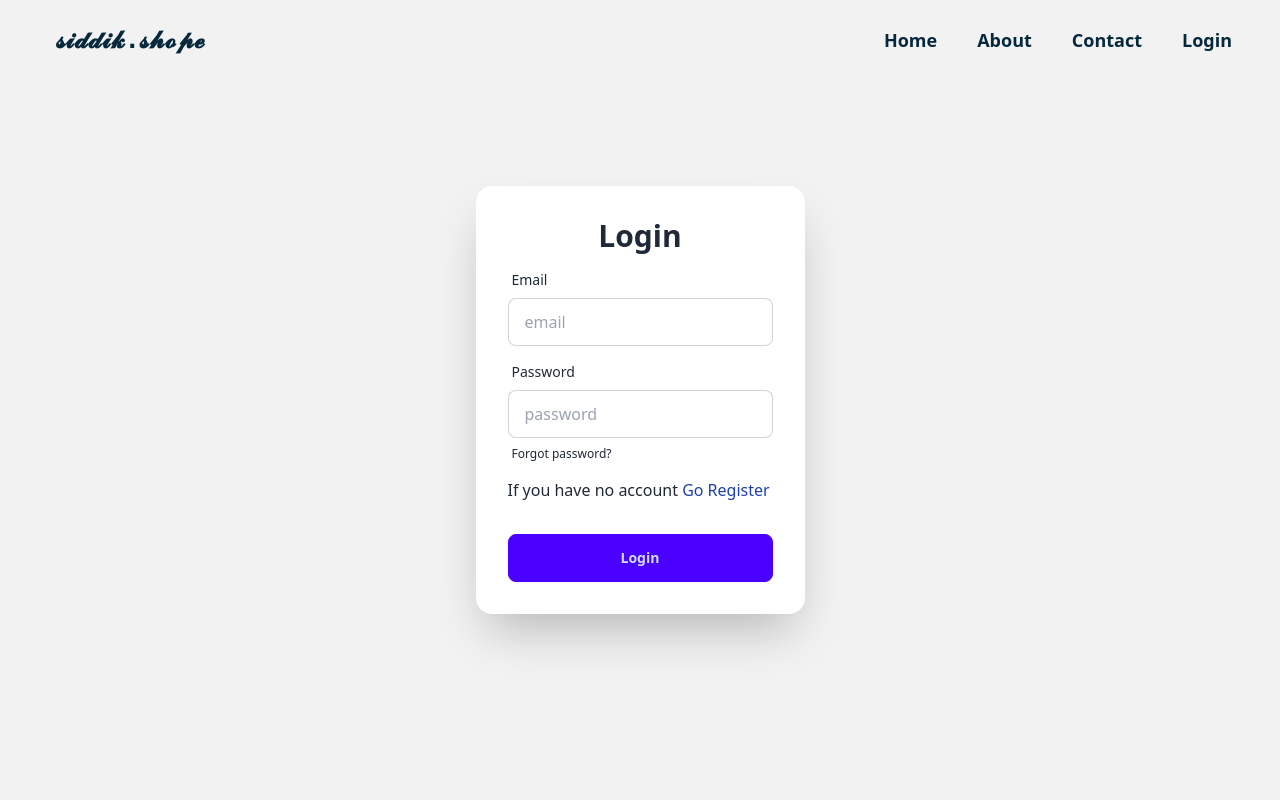
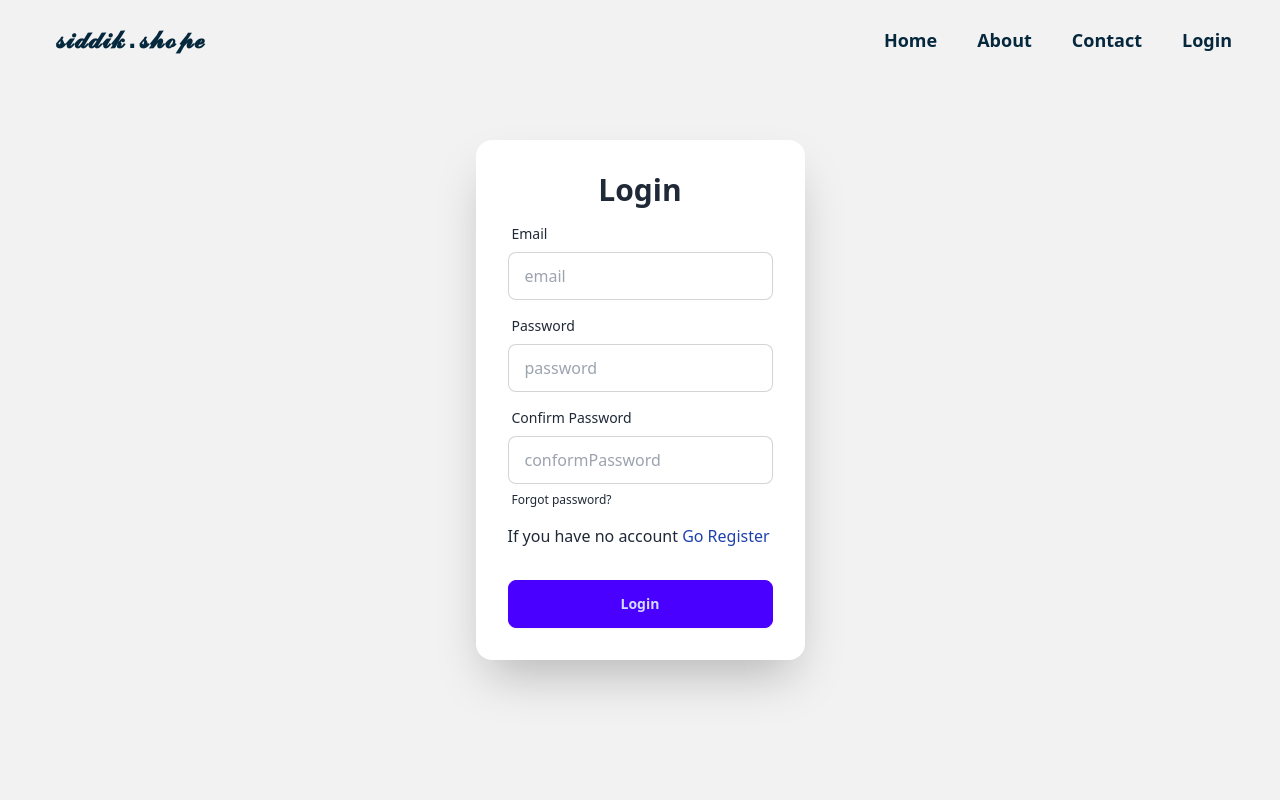
Before and after one commit to Abu-Bokkor-Siddik/SuperShope_C, a React (Vite) app: page /login in a window 1280 px wide. Shown: the top 800 px of the page. Built offline with nearby package versions, Linux system fonts and the light colour scheme; no server answers.

Commit message:
added login form value

```diff
--- a/src/pages/Login.jsx
+++ b/src/pages/Login.jsx
@@ -1,12 +1,22 @@
 import { Link } from "react-router";
+import useAuth from "../Hooks/useAuth";
+import { useForm } from "react-hook-form";
 
 const Login = () => {
+  const {registers} = useAuth()
+  const {
+    register,
+    handleSubmit,
+    watch,
+    formState: { errors },
+  } = useForm()
+  const onSubmit = (data) => console.log(data)
   return (
     <div className="hero min-h-screen bg-base-200">
       <div className="hero-content flex-col ">
         <div className="card flex-shrink-0 w-full max-w-sm shadow-2xl bg-base-100">
           {/* onSubmit={handellogins} */}
-          <form className="card-body">
+          <form onSubmit={handleSubmit(onSubmit)} className="card-body">
             <p className="text-center text-3xl font-semibold">Login</p>
             <div className="form-control">
               <label className="label">
@@ -17,8 +27,9 @@ const Login = () => {
                 type="email"
                 placeholder="email"
                 className="input input-bordered"
-                required
+                {...register("email",{required:true})}
               />
+              {errors?.email && <p className="text-red-400">Email is required</p>}
             </div>
             <div className="form-control">
               <label className="label">
@@ -29,8 +40,25 @@ const Login = () => {
                 type="password"
                 placeholder="password"
                 className="input input-bordered"
-                required
+                {...register("password",{required:true,minLength:8})}
               />
+                {errors?.password?.type==='required' && <p className="text-red-400">Password is required</p>}
+                {errors?.password?.type==='minLength' && <p className="text-red-400">Password must be 8 letter</p>}
+            </div>
+            <div className="form-control">
+              <label className="label">
+                <span className="label-text">Confirm Password</span>
+              </label>
+              <input
+                name="conformPassword"
+                type="password"
+                placeholder="conformPassword"
+                className="input input-bordered"
+                {...register("conformPassword",{required:true,minLength:8,validate:(value)=>{if(watch('password')!=value){
+                  return 'Your password not match.'
+                }}})}
+              />
+               {errors?.conformPassword && <p className="text-red-400">Password is not match</p>}
               <label className="label">
                 <a href="#" className="label-text-alt link link-hover">
                   Forgot password?
@@ -44,7 +72,7 @@ const Login = () => {
               </Link>
             </p>
             <div className="form-control mt-6">
-              <button className="btn btn-primary">Login</button>
+              <button type='submit' className="btn btn-primary">Login</button>
             </div>
           </form>
           {/* <button onClick={googlelog} className='btn btn-primary mx-8'>google</button> */}
```
